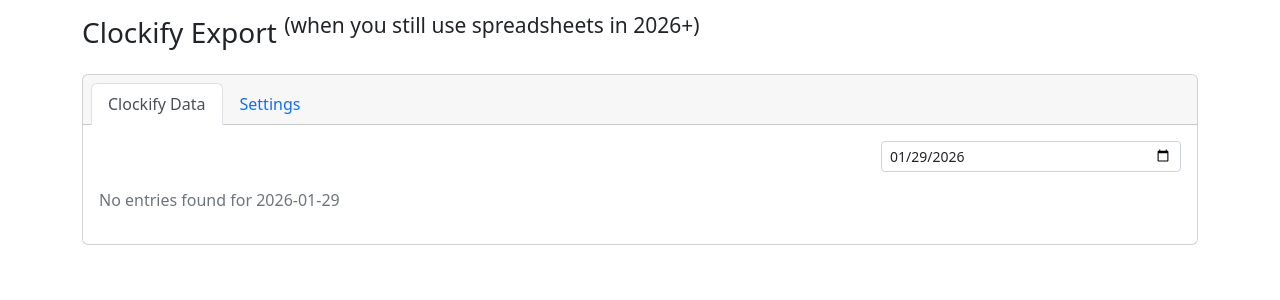
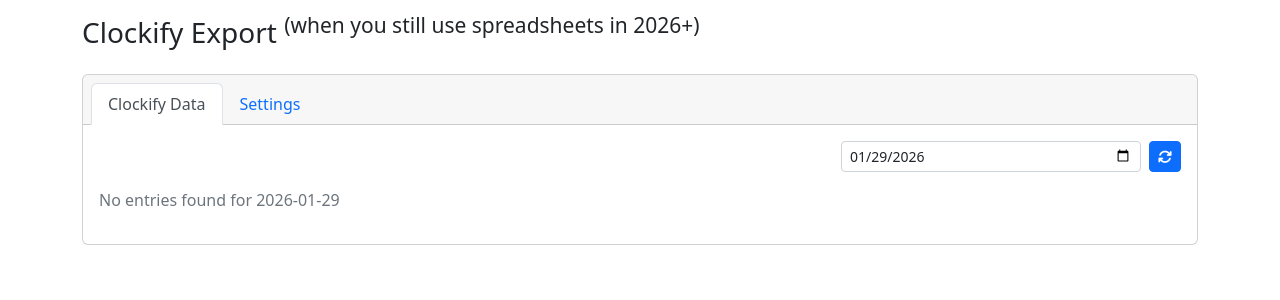
Before and after one commit to mtrojahn/mtrojahn, a SvelteKit app: page /clockify-export/main in a window 1280 px wide. Shown: the top 300 px of the page. Built offline with nearby package versions, Linux system fonts and the light colour scheme.

Commit message:
add refresh button to reload entries on date change

```diff
--- a/src/routes/clockify-export/main/+page.svelte
+++ b/src/routes/clockify-export/main/+page.svelte
@@ -99,6 +99,9 @@
 		on:change={handleDateChange}
 		class="form-control form-control-sm"
 		style="max-width: 300px" />
+	<button class="btn btn-primary btn-sm ms-2" on:click={handleDateChange}>
+		<i class="fa fa-refresh" aria-hidden="true"></i>
+	</button>
 </div>
 
 {#if loading}
```
